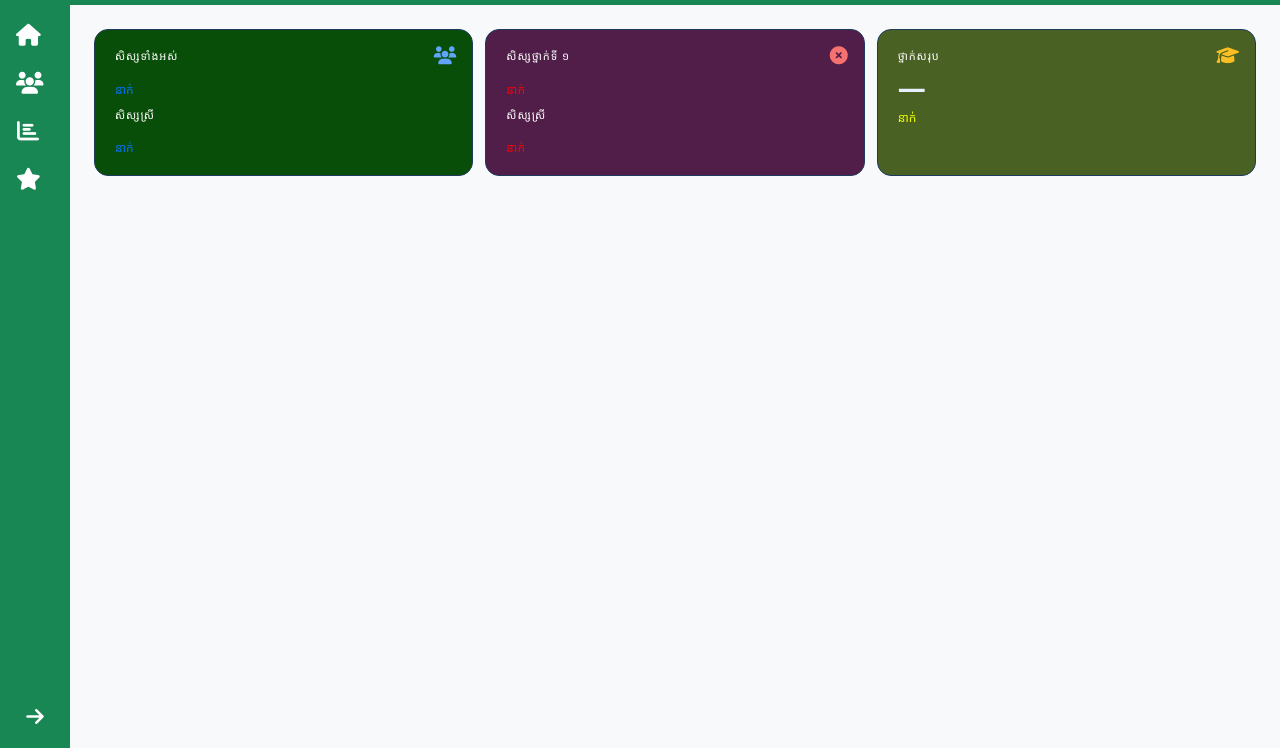
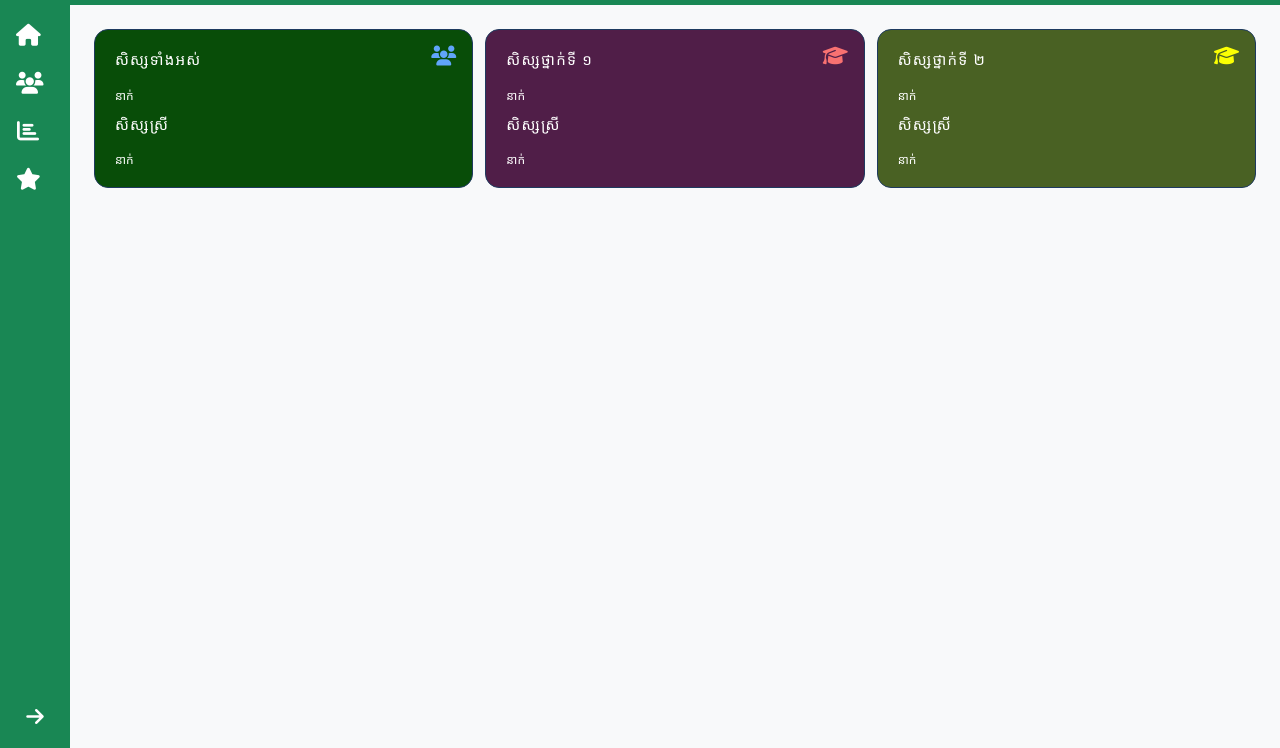
Before and after one commit to Amrin100425/School-Web, a website: page pages/students.html in a window 1280 px wide. Shown: the part 52-800 px from the top of the page. Drawn offline with nearby package versions, Linux system fonts and the light colour scheme; no server answers.

Commit message:
update data

```diff
--- a/components/Students.js
+++ b/components/Students.js
@@ -1,3 +1,4 @@
+// const API = "https://school-web-jet.vercel.app/";
 const API = "http://localhost:3000";
 
 fetch(`${API}/api/students/total`)
@@ -13,11 +14,23 @@ fetch(`${API}/api/students/gender`)
 fetch(`${API}/api/students/grade`)
   .then((r) => r.json())
   .then((d) => (document.getElementById("grade1").textContent = d.totalG1));
+
 fetch(`${API}/api/students/grade1girl`)
   .then((r) => r.json())
   .then(
     (d) => (document.getElementById("grade1girl").textContent = d.totalGG1),
   );
+
+fetch(`${API}/api/students/grade2`)
+  .then((r) => r.json())
+  .then((d) => (document.getElementById("grade2").textContent = d.totalG2));
+
+fetch(`${API}/api/students/grade2girl`)
+  .then((r) => r.json())
+  .then(
+    (d) => (document.getElementById("grade2girl").textContent = d.totalGG2),
+  );
+
 fetch(`${API}/api/students/by-grade`)
   .then((r) => r.json())
   .then((data) => {
--- a/css/studentcard.css
+++ b/css/studentcard.css
@@ -50,7 +50,7 @@
   overflow: hidden;
 }
 .card-label {
-  font-size: 11px;
+  font-size: 15px;
   letter-spacing: 0.08em;
   text-transform: uppercase;
   color: #ffffff;
@@ -65,15 +65,15 @@
 }
 
 .card-sub { font-size: 12px; font-weight: 500; }
-.sub-green { color: #00ff22; }
-.sub-blue  { color: #0073ff; }
-.sub-red   { color: #ff0000; }
-.sub-gray  { color: #eeff00; }
+.sub-green { color: #ffffff; }
+.sub-blue  { color: #ffffff; }
+.sub-red   { color: #ffffff; }
+.sub-gray  { color: #ffffff; }
 
 .card-icon {
   position: absolute;
   top: 16px;
   right: 16px;
-  font-size: 18px;
+  font-size: 20px;
   opacity: 1.0;
 }
--- a/pages/students.html
+++ b/pages/students.html
@@ -48,17 +48,20 @@
             <span class="card-value" id="grade1girl"></span>
             <span class="card-sub sub-red">នាក់</span>
             <i
-              class="fa-solid fa-circle-xmark card-icon"
+              class="fa-solid fa-graduation-cap card-icon"
               style="color: #f87171"
             ></i>
           </div>
           <div class="stat-card4">
-            <span class="card-label">ថ្នាក់សរុប</span>
-            <span class="card-value" id="result">—</span>
-            <span class="card-sub sub-gray">នាក់ </span>
+            <span class="card-label">សិស្សថ្នាក់ទី ២</span>
+            <span class="card-value" id="grade2"></span>
+            <span class="card-sub sub-red">នាក់</span>
+            <span class="card-label">សិស្សស្រី</span>
+            <span class="card-value" id="grade2girl"></span>
+            <span class="card-sub sub-red">នាក់</span>
             <i
               class="fa-solid fa-graduation-cap card-icon"
-              style="color: #fbbf24"
+              style="color: #fbff03"
             ></i>
           </div>
         </div>
```
Also changed, not shown: api/server.js (+17 -0 lines).
